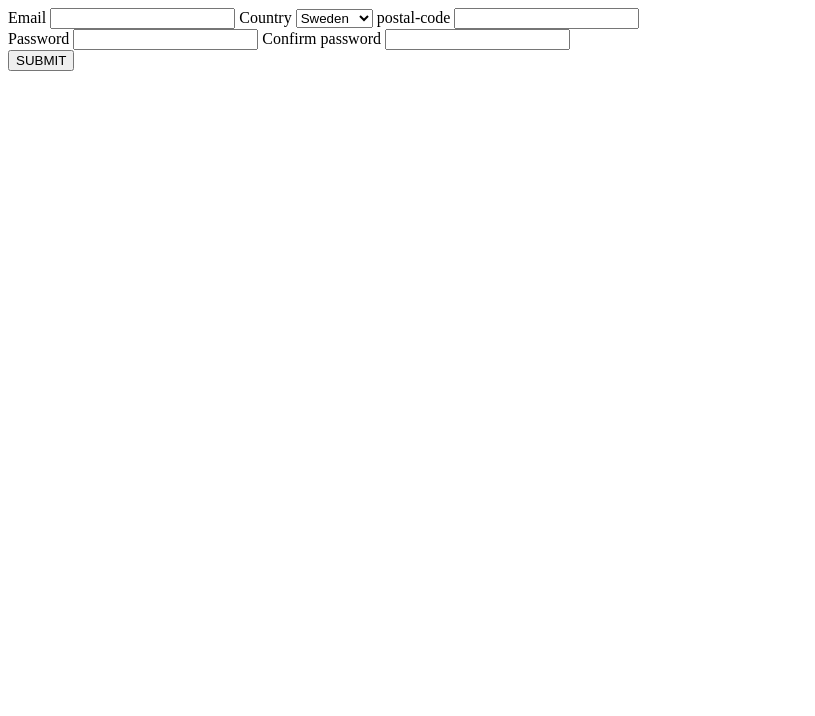
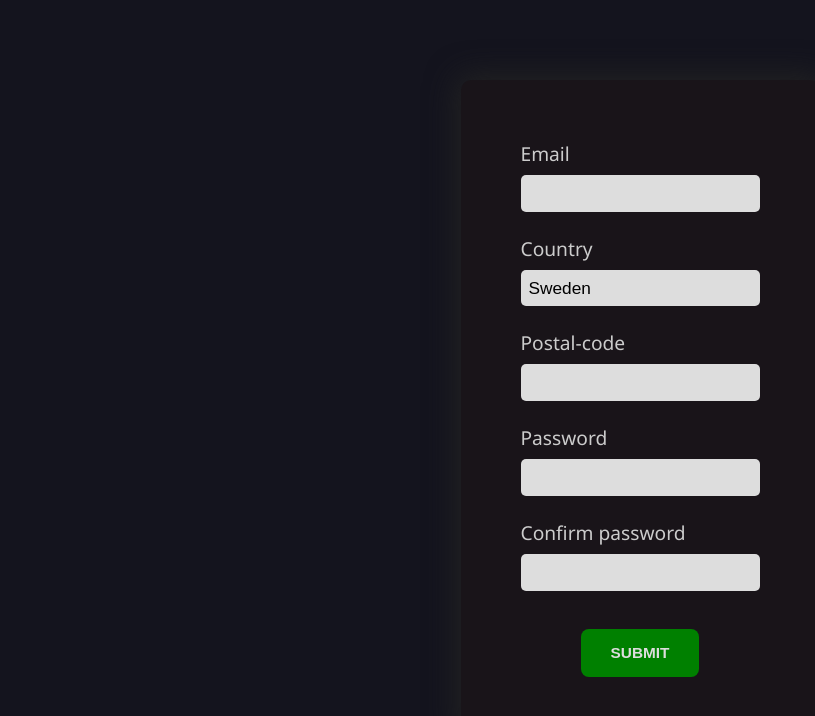
Before and after one commit to theojachiet/form-basic-template, a plain HTML site: page index.html in a window 1280 px wide. Shown: the whole page, without its empty margins (0-815 px from the left). Drawn offline with Linux system fonts and the light colour scheme.

Commit message:
Style the form

```diff
--- a/index.html
+++ b/index.html
@@ -24,11 +24,10 @@
                 </select>
                 <span class="error"></span>
             </label>
-            <label for="postal-code">postal-code
+            <label for="postal-code">Postal-code
                 <input type="number" id="postal-code" required>
                 <span class="error"></span>
             </label>
-            <div class="passwords">
             <label for="password">Password
                 <input type="password" id="password" required>
                 <span class="error"></span>
@@ -37,7 +36,6 @@
                 <input type="password" id="confirm-password" required>
                 <span class="error"></span>
             </label>
-            </div>
             <button class="submit" value="default">SUBMIT</button>
         </form>
     </div>
--- a/style.css
+++ b/style.css
@@ -0,0 +1,51 @@
+body {
+    box-sizing: border-box;
+    height: 100vh;
+    display: flex;
+    justify-content: center;
+    align-items: center;
+    background-color:rgb(20, 20, 30);
+    color: #ccc;
+    font-family: 'Segoe UI', Tahoma, Geneva, Verdana, sans-serif;
+    font-size: 1.2rem;
+}
+
+.form-container {
+    display: flex;
+    width: fit-content;
+    padding: 60px;
+    background-color: rgb(25, 20, 25);
+    border-radius: 10px;
+    box-shadow: 0px 0px 30px 5px #222;
+}
+
+label {
+    display: flex;
+    flex-direction: column;
+    gap: 8px;
+    margin-bottom: 15px;
+}
+
+input, select {
+    appearance: none;
+    border: none;
+    border-radius: 5px;
+    font-size: 0.9em;
+    padding: 8px;
+    max-width: 100%;
+    background-color: #ddd;
+}
+
+button {
+    display: block;
+    margin: auto;
+    appearance: none;
+    padding: 15px 30px;
+    border: none;
+    border-radius: 8px;
+    margin-top: 30px;
+    color: #ddd;
+    font-weight: bold;
+    font-size: 0.8em;
+    background-color: green;
+}
```
Lines whose indentation alone changed are shown as unchanged.
